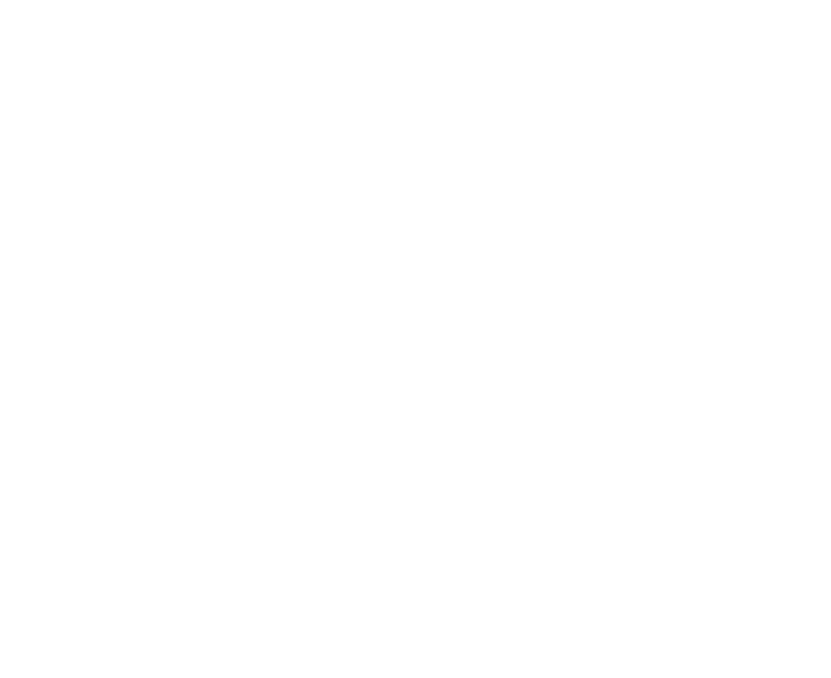
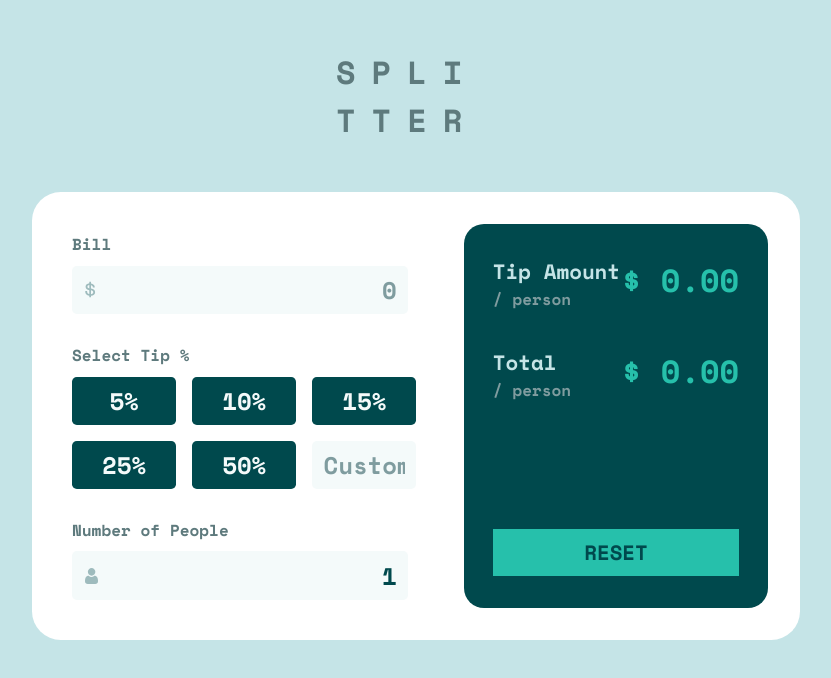
Before and after one commit to luad3cristal/bill-splitter, a plain HTML site: page index.html in a window 1280 px wide. Shown: the whole page, without its empty margins (224-1055 px from the left). Drawn offline with nearby package versions, Linux system fonts and the light colour scheme.

Commit message:
adding and styling the calculator

```diff
--- a/index.html
+++ b/index.html
@@ -21,6 +21,64 @@
 		<title>Splitter</title>
 	</head>
 	<body>
+		<h1>Splitter</h1>
+
+		<main>
+			<section class="input-area">
+				<div>
+					<label for="bill">Bill</label>
+					<input type="number" name="valor:" id="bill" placeholder="0" />
+				</div>
+
+				<div>
+					<label for="percentage">Select Tip %</label>
+					<div class="botaos">
+						<button>5%</button>
+						<button>10%</button>
+						<button>15%</button>
+						<button>25%</button>
+						<button>50%</button>
+						<input
+							type="number"
+							name="porcentagem"
+							id="percentage"
+							placeholder="Custom"
+						/>
+					</div>
+				</div>
+
+				<div>
+					<label for="people"
+						>Number of People <span>Qtd. Inválida</span></label
+					>
+					<input
+						type="number"
+						name="pessoas"
+						id="people"
+						placeholder="0"
+						value="1"
+					/>
+				</div>
+			</section>
+			<section class="output-area">
+				<div>
+					<div class="amount">
+						<h3>Tip Amount</h3>
+						<p>/ person</p>
+					</div>
+					<h2>$ 0.00</h2>
+				</div>
+				<div>
+					<div class="total">
+						<h3>Total</h3>
+						<p>/ person</p>
+					</div>
+					<h2>$ 0.00</h2>
+				</div>
+				<button>Reset</button>
+			</section>
+		</main>
+
 		<script src="script.js"></script>
 	</body>
 </html>
--- a/style.css
+++ b/style.css
@@ -2,4 +2,183 @@
 	padding: 0;
 	margin: 0;
 	box-sizing: border-box;
+
+	font-family: "Space Mono", sans-serif;
+	font-weight: 700;
 }
+
+:root {
+	--strong-cyan: hsl(172, 67%, 45%);
+	--very-dark-cyan: hsl(183, 100%, 15%);
+	--dark-grayish-cyan: hsl(186, 14%, 43%);
+	--grayish-cyan: hsl(184, 14%, 56%);
+	--light-grayish-cyan: hsl(185, 41%, 84%);
+	--very-light-grayish-cyan: hsl(189, 41%, 97%);
+	--white: hsl(0, 0%, 100%);
+}
+
+/* Tirando as setas de acrescimento e decrescimento dos inputs */
+input::-webkit-outer-spin-button,
+input::-webkit-inner-spin-button {
+	-webkit-appearance: none;
+	margin: 0;
+}
+
+body {
+	display: flex;
+	flex-direction: column;
+	align-items: center;
+	justify-content: center;
+	gap: 3rem;
+
+	/* padding: 50px 20px; */
+	padding: 3rem;
+
+	background-color: var(--light-grayish-cyan);
+}
+
+h1 {
+	font-size: 2rem;
+	text-transform: uppercase;
+	letter-spacing: 1rem;
+	word-break: break-all;
+	width: 5em;
+
+	color: var(--dark-grayish-cyan);
+}
+
+main {
+	width: 60vw;
+	background-color: var(--white);
+	display: flex;
+	gap: 3rem;
+
+	border-radius: 1.8rem;
+	padding: 2rem;
+
+	color: var(--dark-grayish-cyan);
+}
+
+.input-area {
+	display: flex;
+	flex-direction: column;
+	width: 50%;
+
+	gap: 1.8rem;
+	padding: 0.5rem;
+}
+
+.input-area > div {
+	display: flex;
+	flex-direction: column;
+	gap: 8px;
+	gap: 0.6rem;
+}
+
+.input-area input {
+	background-color: var(--very-light-grayish-cyan);
+	border: none;
+
+	border-radius: 5px;
+	padding: 0.4rem 0.7rem;
+
+	text-align: right;
+	font-size: 1.5em;
+	color: var(--very-dark-cyan);
+}
+
+.input-area #bill {
+	background-image: url("./assets/icon-dollar.svg");
+	background-repeat: no-repeat;
+	background-position: 0.8rem center;
+}
+
+.input-area #people {
+	background-image: url("./assets/icon-person.svg");
+	background-repeat: no-repeat;
+	background-position: 0.8rem center;
+}
+
+label {
+	display: flex;
+	justify-content: space-between;
+}
+
+span {
+	display: none;
+	color: rgba(255, 0, 0, 0.8);
+}
+
+.input-area input::placeholder {
+	color: var(--grayish-cyan);
+}
+
+.input-area div .botaos {
+	display: grid;
+	grid-template-columns: 31% 31% 31%;
+	grid-template-rows: 3rem 3rem;
+	gap: 1rem;
+}
+
+.input-area div .botaos button {
+	font-size: 1.5rem;
+	color: var(--very-light-grayish-cyan);
+
+	background-color: var(--very-dark-cyan);
+	border: none;
+	border-radius: 0.3rem;
+}
+
+.input-area div .botaos input {
+	text-align: center;
+	font-size: 1.5rem;
+}
+
+input:focus {
+	outline: 2px var(--strong-cyan) solid;
+}
+
+.output-area {
+	background-color: var(--very-dark-cyan);
+	width: 60%;
+
+	border-radius: 20px;
+	padding: 2rem 1.8rem;
+
+	display: grid;
+	grid-template-rows: 2fr 4fr;
+}
+
+.output-area > div {
+	display: flex;
+	justify-content: space-between;
+}
+
+.output-area h3 {
+	color: var(--light-grayish-cyan);
+	font-size: 1.3rem;
+}
+
+.output-area p {
+	color: var(--grayish-cyan);
+}
+
+.output-area h2 {
+	color: var(--strong-cyan);
+	font-size: 2rem;
+}
+
+.output-area button {
+	background-color: var(--strong-cyan);
+	border: none;
+	color: var(--very-dark-cyan);
+
+	padding: 0.5rem 1rem;
+	font-size: 1.3rem;
+
+	text-transform: uppercase;
+}
+
+button {
+	cursor: pointer;
+}
```
